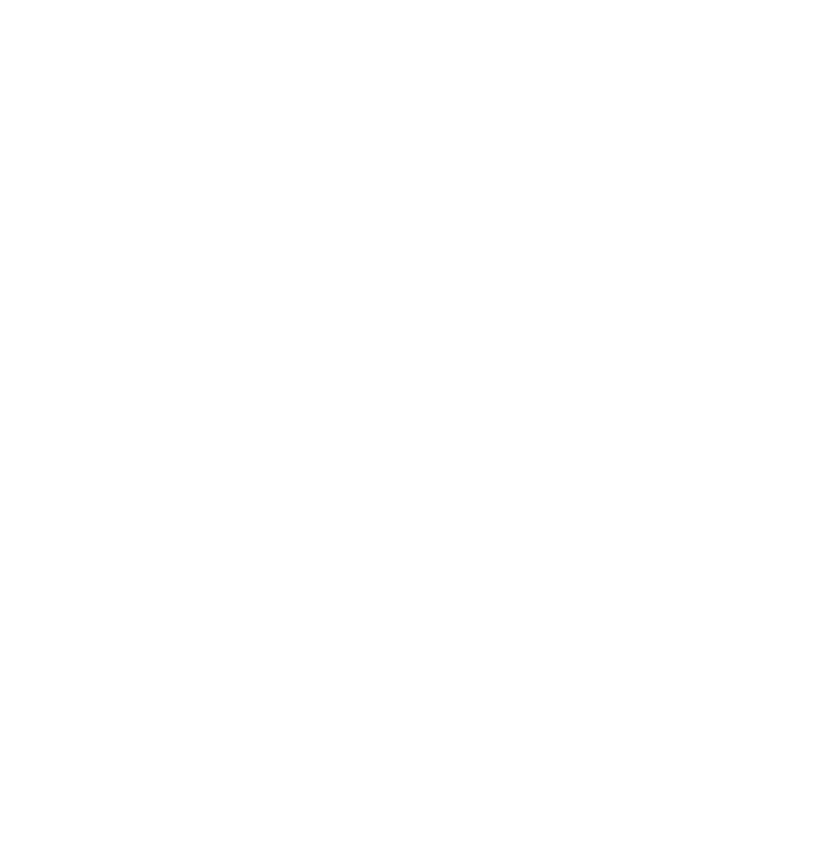
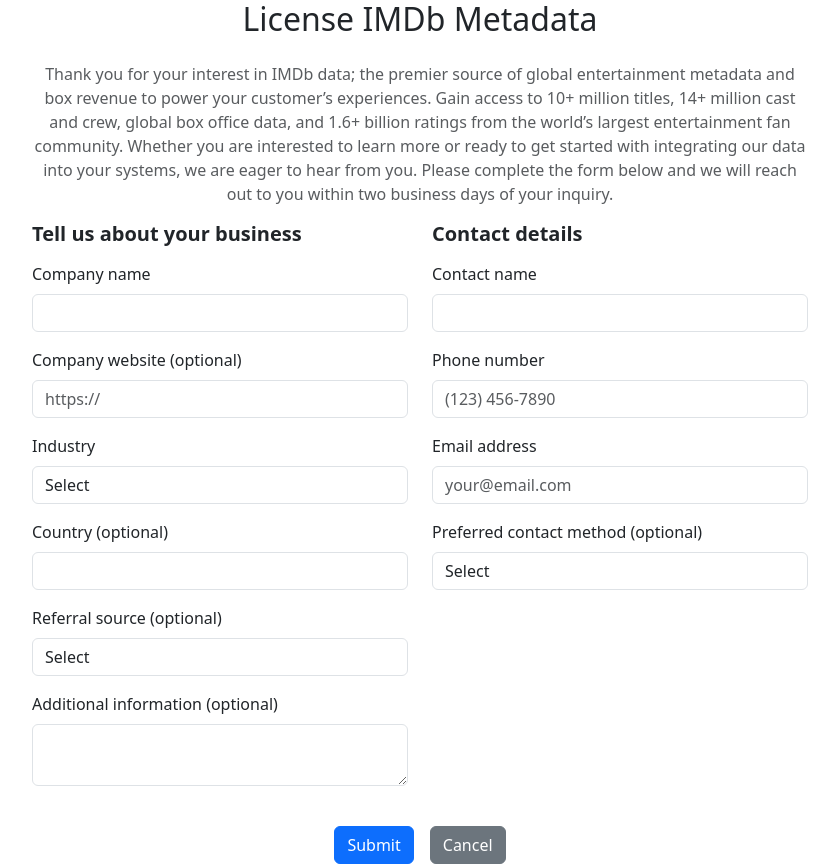
Before and after one commit to tupthe160952/IMDb, a React (Vite) app in the folder IMDB/frontend/: page /contact_us in a window 1280 px wide. Before the commit this address had no page. Shown: the whole page, without its empty margins (220-1059 px from the left). Before the commit the page ends 800 px from the top, so only its background shows below. Built offline with nearby package versions, Linux system fonts and the light colour scheme.

Commit message:
Contact_us

```diff
--- a/IMDB/frontend/src/App.tsx
+++ b/IMDB/frontend/src/App.tsx
@@ -3,6 +3,8 @@
 import Footer from "./components/Footer";
 import Header from "./components/Header";
 import RateStar from "./components/RateStar";
+import ContactUs from "./pages/ContactUs";
+
 import "./styles/Header.css";
 
 function App() {
@@ -11,7 +13,9 @@
       <Routes>
         <Route path="/footer" element={<Footer />} />
         <Route path="/rateStar" element={<RateStar />} />
-        <Route path="/card" element={<Card />}/>
+        <Route path="/card" element={<Card />} />
+        <Route path="/contact_us" element={<ContactUs />} />
+
         <Route path="/header" element={<Header />} />
       </Routes>
     </BrowserRouter>
--- /dev/null
+++ b/IMDB/frontend/src/pages/ContactUs.tsx
@@ -0,0 +1,146 @@
+import React, { useState } from 'react';
+import 'bootstrap/dist/css/bootstrap.min.css';
+import '../styles/contactUs.css';
+
+interface formFields {
+  label: string;
+  type: 'text' | 'select' | 'textarea';
+  options?: string[];
+  placeholder?: string;
+  required?: boolean;
+}
+
+const formFields = {
+  businessInfo: [
+    { label: 'Company name', type: 'text', required: true },
+    { label: 'Company website (optional)', type: 'text', placeholder: 'https://' },
+    { label: 'Industry', type: 'select', options: ['Entertainment', 'Technology', 'Media', 'Other'] },
+    { label: 'Country (optional)', type: 'text' },
+    { label: 'Referral source (optional)', type: 'select', options: ['Google', 'Social Media', 'Email'] },
+    { label: 'Additional information (optional)', type: 'textarea' }
+  ],
+  contactDetails: [
+    { label: 'Contact name', type: 'text', required: true },
+    { label: 'Phone number', type: 'text', placeholder: '(123) 456-7890' },
+    { label: 'Email address', type: 'text', placeholder: 'your@email.com', required: true },
+    { label: 'Preferred contact method (optional)', type: 'select', options: ['Phone', 'Email'] }
+  ]
+};
+
+interface FormData {
+  [key: string]: string;
+}
+
+const ContactUs: React.FC = () => {
+  const [formData, setFormData] = useState<FormData>({});
+
+  const handleChange = (event: React.ChangeEvent<HTMLInputElement | HTMLTextAreaElement | HTMLSelectElement>) => {
+    const { name, value } = event.target;
+    setFormData({ ...formData, [name]: value });
+  };
+
+  const handleSubmit = (event: React.FormEvent<HTMLFormElement>) => {
+    event.preventDefault();
+    console.log(formData);
+  };
+
+  return (
+    <div className="container">
+      <h2 className="text-center mb-4">License IMDb Metadata</h2>
+      <p className="text-center text-muted">
+        Thank you for your interest in IMDb data; the premier source of global entertainment metadata and box revenue to power your customer’s experiences. Gain access to 10+ million titles, 14+ million cast and crew, global box office data, and 1.6+ billion ratings from the world’s largest entertainment fan community. Whether you are interested to learn more or ready to get started with integrating our data into your systems, we are eager to hear from you. Please complete the form below and we will reach out to you within two business days of your inquiry.
+      </p>
+      <form onSubmit={handleSubmit}>
+        <div className="row">
+          <div className="col-md-6">
+            <h5 className="section-title">Tell us about your business</h5>
+            {formFields.businessInfo.map((field, index) => (
+              <div key={index} className="mb-3">
+                <label htmlFor={field.label} className="form-label">{field.label}</label>
+                {field.type === 'select' ? (
+                  <select
+                    className="form-control"
+                    id={field.label}
+                    name={field.label}
+                    value={formData[field.label] || ''}
+                    onChange={handleChange}
+                  >
+                    <option value="">Select</option>
+                    {field.options?.map((option) => (
+                      <option key={option} value={option}>
+                        {option}
+                      </option>
+                    ))}
+                  </select>
+                ) : field.type === 'textarea' ? (
+                  <textarea
+                    className="form-control"
+                    id={field.label}
+                    name={field.label}
+                    placeholder={field.placeholder}
+                    value={formData[field.label] || ''}
+                    onChange={handleChange}
+                  />
+                ) : (
+                  <input
+                    type="text"
+                    className="form-control"
+                    id={field.label}
+                    name={field.label}
+                    placeholder={field.placeholder}
+                    value={formData[field.label] || ''}
+                    onChange={handleChange}
+                    required={field.required}
+                  />
+                )}
+              </div>
+            ))}
+          </div>
+
+          <div className="col-md-6">
+            <h5 className="section-title">Contact details</h5>
+            {formFields.contactDetails.map((field, index) => (
+              <div key={index} className="mb-3">
+                <label htmlFor={field.label} className="form-label">{field.label}</label>
+                {field.type === 'select' ? (
+                  <select
+                    className="form-control"
+                    id={field.label}
+                    name={field.label}
+                    value={formData[field.label] || ''}
+                    onChange={handleChange}
+                  >
+                    <option value="">Select</option>
+                    {field.options?.map((option) => (
+                      <option key={option} value={option}>
+                        {option}
+                      </option>
+                    ))}
+                  </select>
+                ) : (
+                  <input
+                    type="text"
+                    className="form-control"
+                    id={field.label}
+                    name={field.label}
+                    placeholder={field.placeholder}
+                    value={formData[field.label] || ''}
+                    onChange={handleChange}
+                    required={field.required}
+                  />
+                )}
+              </div>
+            ))}
+          </div>
+        </div>
+
+        <div className="text-center mt-4">
+          <button type="submit" className="btn btn-primary mx-2">Submit</button>
+          <button type="button" className="btn btn-secondary mx-2">Cancel</button>
+        </div>
+      </form>
+    </div>
+  );
+};
+
+export default ContactUs;
--- /dev/null
+++ b/IMDB/frontend/src/styles/contactUs.css
@@ -0,0 +1,17 @@
+.container {
+    max-width: 800px;
+    margin: auto;
+  }
+
+  .section-title {
+    font-weight: bold;
+    margin-bottom: 1rem;
+  }
+
+  .text-center {
+    text-align: center;
+  }
+
+  .text-muted {
+    color: #6c757d;
+  }
```
